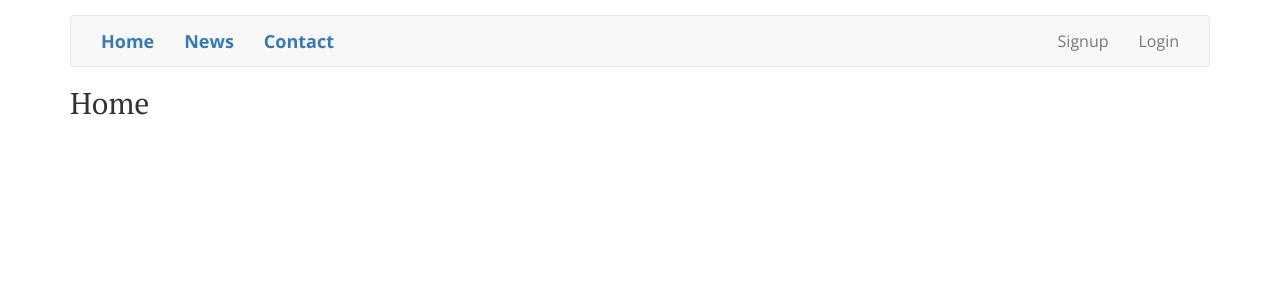
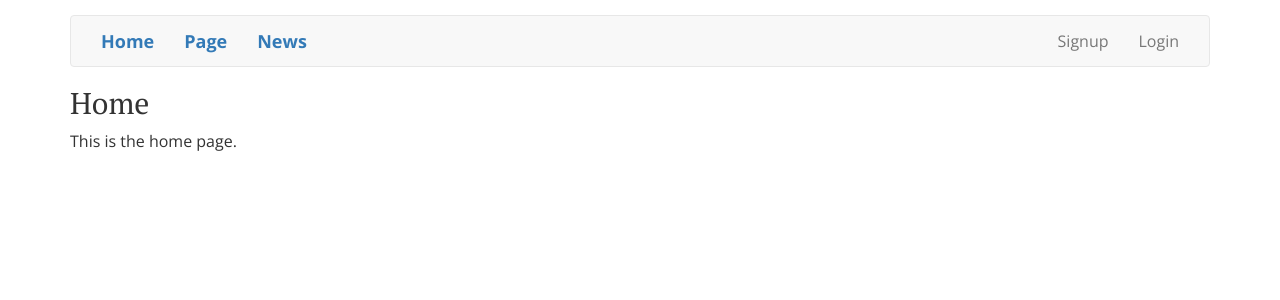
Before and after one commit to ingvih/create-react-app, a React (Create React App) app: page / in a window 1280 px wide. Shown: the top 300 px of the page. Built offline with nearby package versions, Linux system fonts and the light colour scheme; what aws-amplify would draw is missing.

Commit message:
Changing page structure.

```diff
--- a/src/Routes.js
+++ b/src/Routes.js
@@ -2,8 +2,6 @@ import React from "react";
 import { Route, Switch } from "react-router-dom";
 import Loadable from 'react-loadable';
 import Home from './containers/Home'
-// import News from './News'
-// import Contact from './Contact'
 import Login from './containers/Login'
 import NotFound from './containers/NotFound'
 
@@ -14,8 +12,8 @@ const LoadableNews = Loadable({
     }
 });
 
-const LoadableContact = Loadable({
-    loader: () => import('./containers/Contact'),
+const LoadablePage = Loadable({
+    loader: () => import('./containers/Page'),
     loading() {
         return <div>Loading...</div>
     }
@@ -25,7 +23,7 @@ export default () =>
 <Switch>
     <Route exact path="/" component={Home} />
     <Route path="/news" component={LoadableNews} />
-    <Route path="/contact" component={LoadableContact} />
+    <Route path="/page" component={LoadablePage} />
     <Route path="/login" exact component={Login} />
     <Route component={NotFound} status={404} />
 </Switch>;
--- a/src/components/Header.js
+++ b/src/components/Header.js
@@ -9,8 +9,8 @@ class Header extends Component {
         <Navbar.Header>
           <Navbar.Brand>
             <Link exact to="/">Home</Link>
+            <Link to="/page">Page</Link>
             <Link to="/news">News</Link>
-            <Link to="/contact">Contact</Link>
           </Navbar.Brand>
           <Navbar.Toggle />
         </Navbar.Header>
--- a/src/containers/Contact.js
+++ /dev/null
@@ -1,22 +0,0 @@
-import React, { Component } from 'react'
-import { Helmet } from 'react-helmet'
-
-class Contact extends Component {
-  render() {
-    return (
-      <div>
-        <Helmet>
-          <title>Contact</title>
-          <meta property="og:url" content="https://ingvirafn.net/contact" />
-          <meta property="og:type" content="website" />
-          <meta property="og:title" content="Contact" />
-          <meta property="og:description" content="This is the contact site" />
-          <meta property="og:image" content="https://picsum.photos/300/200" />
-        </Helmet>
-        <h2>Contact</h2>
-      </div>
-    )
-  }
-}
-
-export default Contact
--- a/src/containers/Home.js
+++ b/src/containers/Home.js
@@ -14,6 +14,7 @@ class Home extends Component {
           <meta property="og:image" content="https://picsum.photos/400/300" />
         </Helmet>
         <h2>Home</h2>
+        <p>This is the home page.</p>
       </div>
     )
   }
--- a/src/containers/News.js
+++ b/src/containers/News.js
@@ -15,7 +15,7 @@ class News extends Component {
         </Helmet>
         <h2>News</h2>
         <p>
-          Hello React Test. Lorem ipsum dolor sit amet, duo vidit ullamcorper eu, mollis utroque vis ne,
+          Lorem ipsum dolor sit amet, duo vidit ullamcorper eu, mollis utroque vis ne,
           fugit nominavi scripserit ex vim. Assum quaerendum delicatissimi vix id, nobis iisque vim ad,
           commodo consetetur incorrupte et quo. No per magna inermis neglegentur, ius elit accusata maluisset
           an, quo posse viris an. Sed ad fabulas utroque repudiandae, eu sit pertinax delicata, postulant efficiantur
--- /dev/null
+++ b/src/containers/Page.js
@@ -0,0 +1,23 @@
+import React, { Component } from 'react'
+import { Helmet } from 'react-helmet'
+
+class Page extends Component {
+  render() {
+    return (
+      <div>
+        <Helmet>
+          <title>Page</title>
+          <meta property="og:url" content="https://ingvirafn.net/page" />
+          <meta property="og:type" content="website" />
+          <meta property="og:title" content="Page" />
+          <meta property="og:description" content="This is a sub page" />
+          <meta property="og:image" content="https://picsum.photos/300/200" />
+        </Helmet>
+        <h2>Page</h2>
+        <p>This is a subpage.</p>
+      </div>
+    )
+  }
+}
+
+export default Page
```
